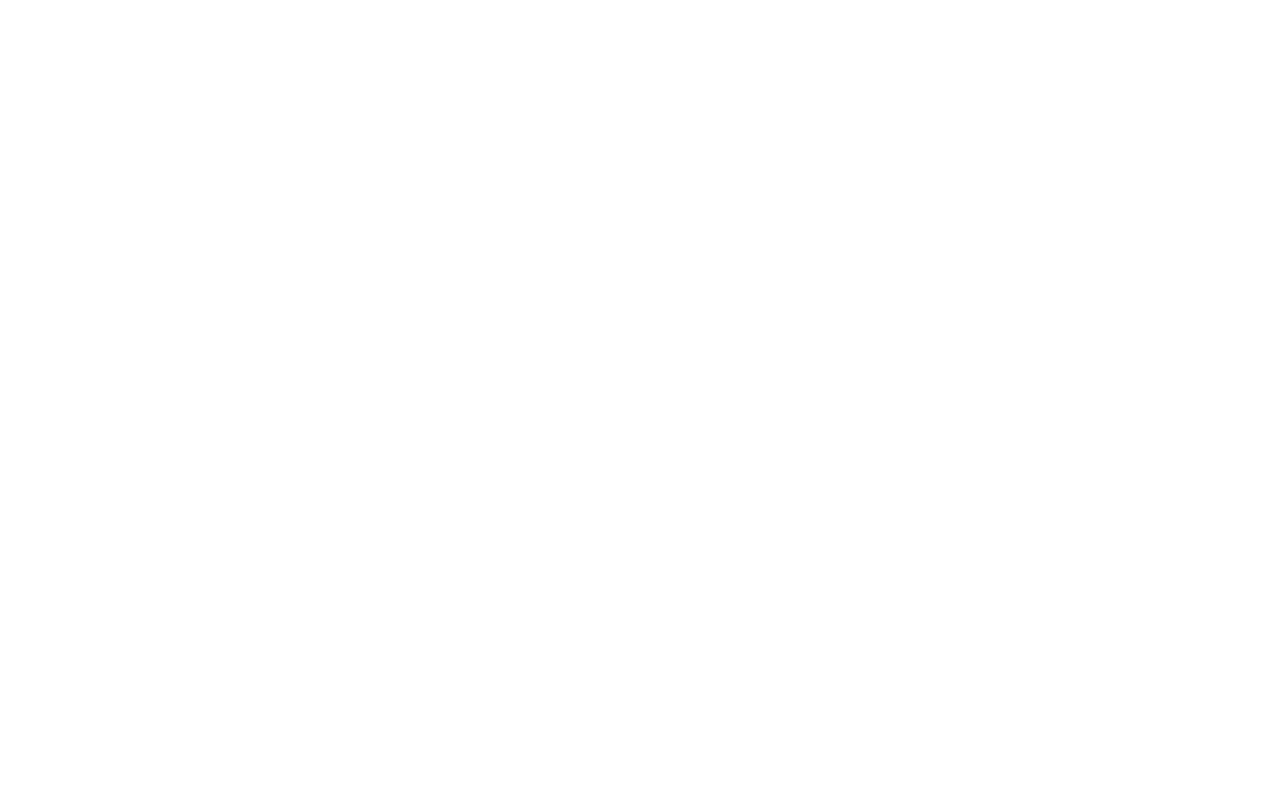
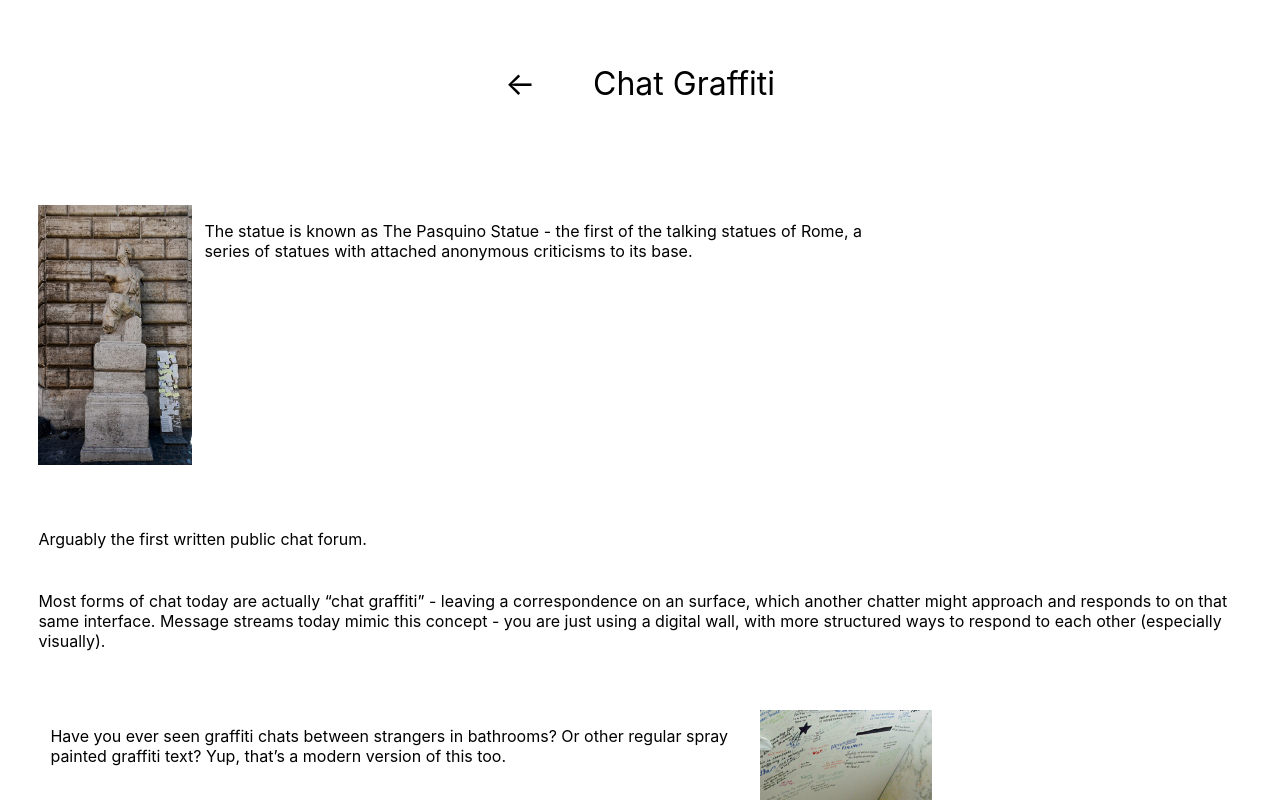
Before and after one commit to harrydnewman/augmenting-final, a React (Vite) app: page /artifacts/graffiti in a window 1280 px wide. Before the commit this address had no page. Shown: the top 800 px of the page. Built offline with nearby package versions, Linux system fonts and the light colour scheme.

Commit message:
graffitipagedone

```diff
--- a/src/App.jsx
+++ b/src/App.jsx
@@ -6,6 +6,8 @@
 import Compare from './pages/Compare';
 import InformationPage from './pages/InformationPage';
 import Letters from './pages/ArtifactPages/Letters';
+import Graffiti from './pages/ArtifactPages/Graffiti';
+
 
 function App() {
   return (
@@ -19,6 +21,7 @@
           <Route path='/graphtest' element={<GraphTest/>}/>
           <Route path='/test' element={<BotFillerPage/>}/>
           <Route path='/artifacts/letters' element={<Letters />} />
+          <Route path='/artifacts/graffiti' element={<Graffiti />} />
         </Routes>
       </Router>
     </div>
--- /dev/null
+++ b/src/pages/ArtifactPages/Graffiti.jsx
@@ -0,0 +1,20 @@
+import InfoTitle from "../../components/InfoTitle"
+import ImageLeftTextRight from "../../components/ImageLeftTextRight"
+import ImageRightTextLeft from "../../components/ImageRightTextLeft"
+import AboutText from "../../components/AboutText"
+
+import graffitiimage1 from '../../assets/images/graffiti1.png'
+import graffitiimage2 from '../../assets/images/graffiti2.png'
+export default function Graffiti(){
+    return (
+        <div>
+           <InfoTitle title={"Chat Graffiti"} backLink={'/compare'}/>
+           <ImageLeftTextRight text={"The statue is known as The Pasquino Statue - the first of the talking statues of Rome, a series of statues with attached anonymous criticisms to its base."} image={graffitiimage1}/>
+           <AboutText text={"Arguably the first written public chat forum. "}/>
+           <AboutText text={"Most forms of chat today are actually “chat graffiti” - leaving a correspondence on an surface, which another chatter might approach and responds to on that same interface. Message streams today mimic this concept - you are just using a digital wall, with more structured ways to respond to each other (especially visually)."}/>
+           <ImageRightTextLeft text={"Have you ever seen graffiti chats between strangers in bathrooms? Or other regular spray painted graffiti text? Yup, that’s a modern version of this too."} image={graffitiimage2}/>
+           <AboutText text={"And have you ever noticed that many also tend to be politically charged, similar to the Pasquino statue, or be very explicit? Many other public forums, the dynamic of anonymity and non-directness seems to elicit individuals to say whatever they will with no accountability. "}/>
+
+        </div>
+    )
+}
```
Also changed, not shown: src/assets/images/graffiti1.png (added), src/assets/images/graffiti2.png (added).
